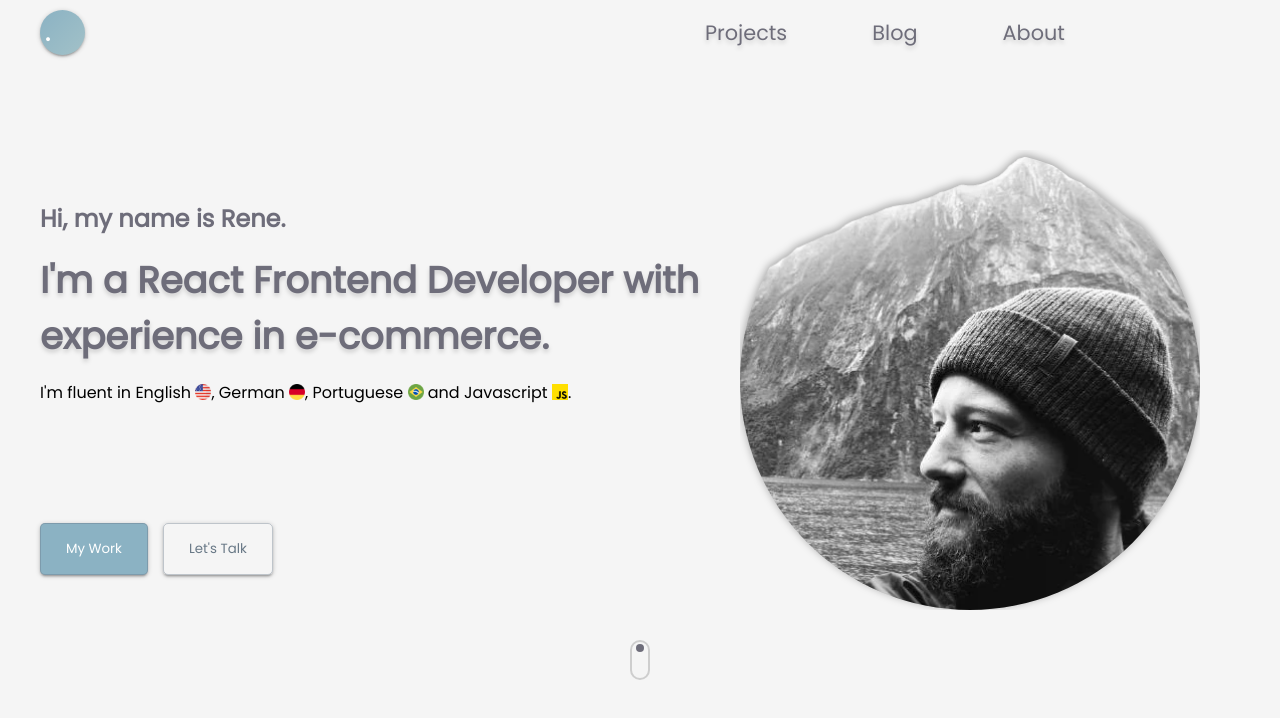
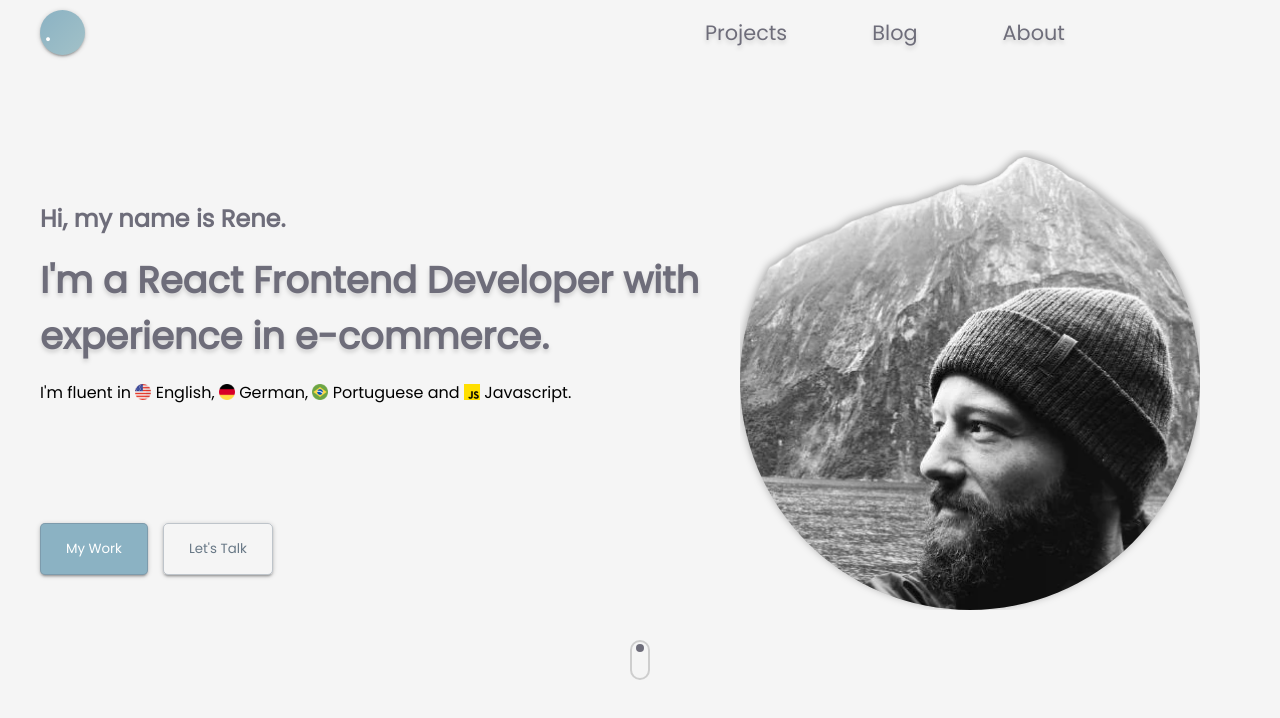
Before and after one commit to renebitter/portfolio, a Next.js app: page /portfolio/ in a window 1280 px wide. Shown: the top 718 px of the page. Built offline with nearby package versions, Linux system fonts and the light colour scheme; some icons are missing.

Commit message:
Revert flag icon order

```diff
--- a/components/home/hero.js
+++ b/components/home/hero.js
@@ -40,7 +40,7 @@ const Hero = () => {
               I&apos;m a React Frontend Developer with experience in e-commerce.
             </h1>
             <p data-aos='fade-left' data-aos-delay='150'>
-              I&apos;m fluent in English{' '}
+              I&apos;m fluent in{' '}
               <span>
                 <Image
                   src='/portfolio/images/usa.png'
@@ -48,8 +48,8 @@ const Hero = () => {
                   width={16}
                   height={16}
                 />
-              </span>
-              , German{' '}
+              </span>{' '}
+              English,{' '}
               <span>
                 <Image
                   src='/portfolio/images/germany.png'
@@ -57,8 +57,8 @@ const Hero = () => {
                   width={16}
                   height={16}
                 />
-              </span>
-              , Portuguese{' '}
+              </span>{' '}
+              German,{' '}
               <span>
                 <Image
                   src='/portfolio/images/brazil.png'
@@ -67,7 +67,7 @@ const Hero = () => {
                   height={16}
                 />
               </span>{' '}
-              and Javascript{' '}
+              Portuguese and{' '}
               <span>
                 <Image
                   src='/portfolio/images/js.png'
@@ -75,8 +75,8 @@ const Hero = () => {
                   width={16}
                   height={16}
                 />
-              </span>
-              .
+              </span>{' '}
+              Javascript.
             </p>
             <div className={classes.socialMedia}>
               <a
```
